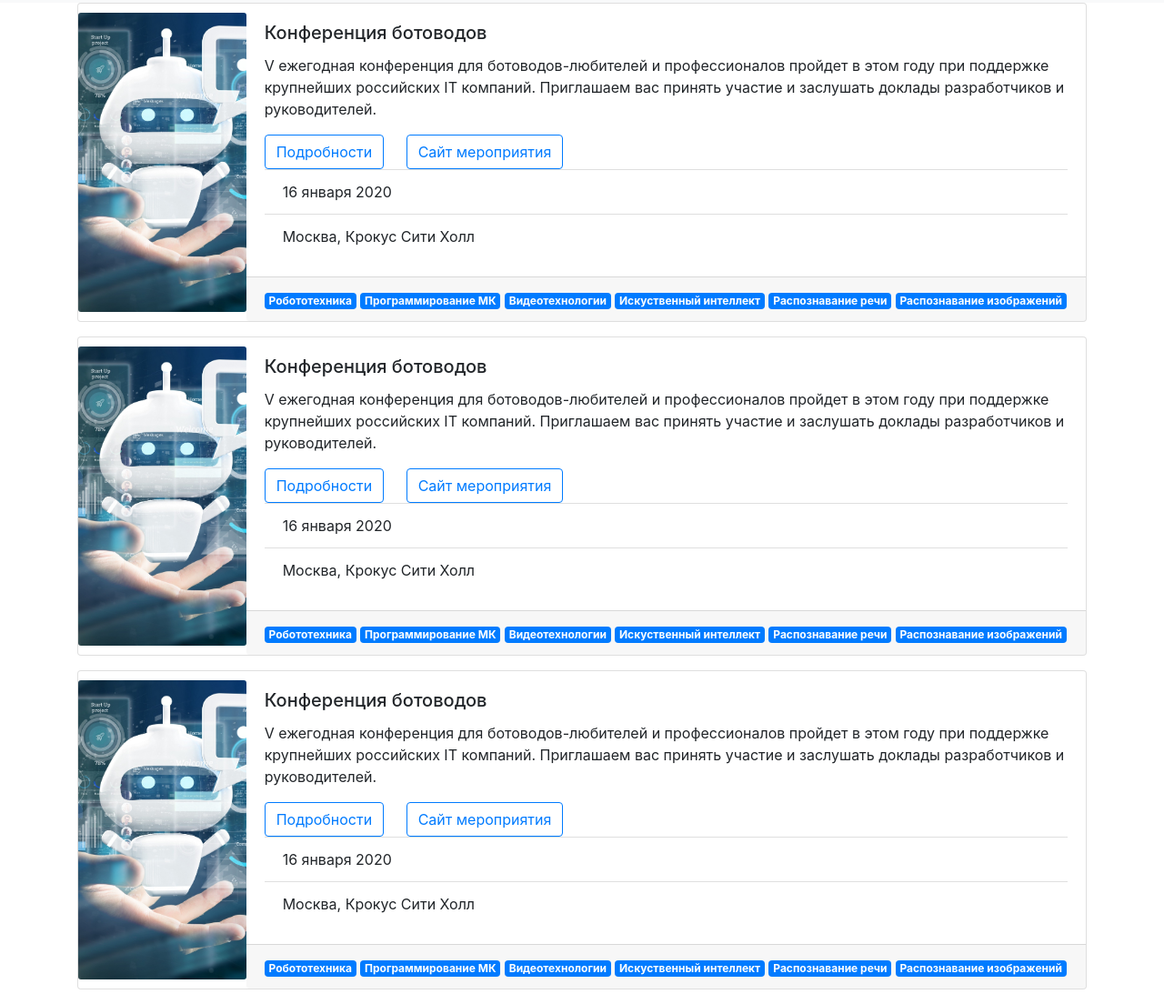
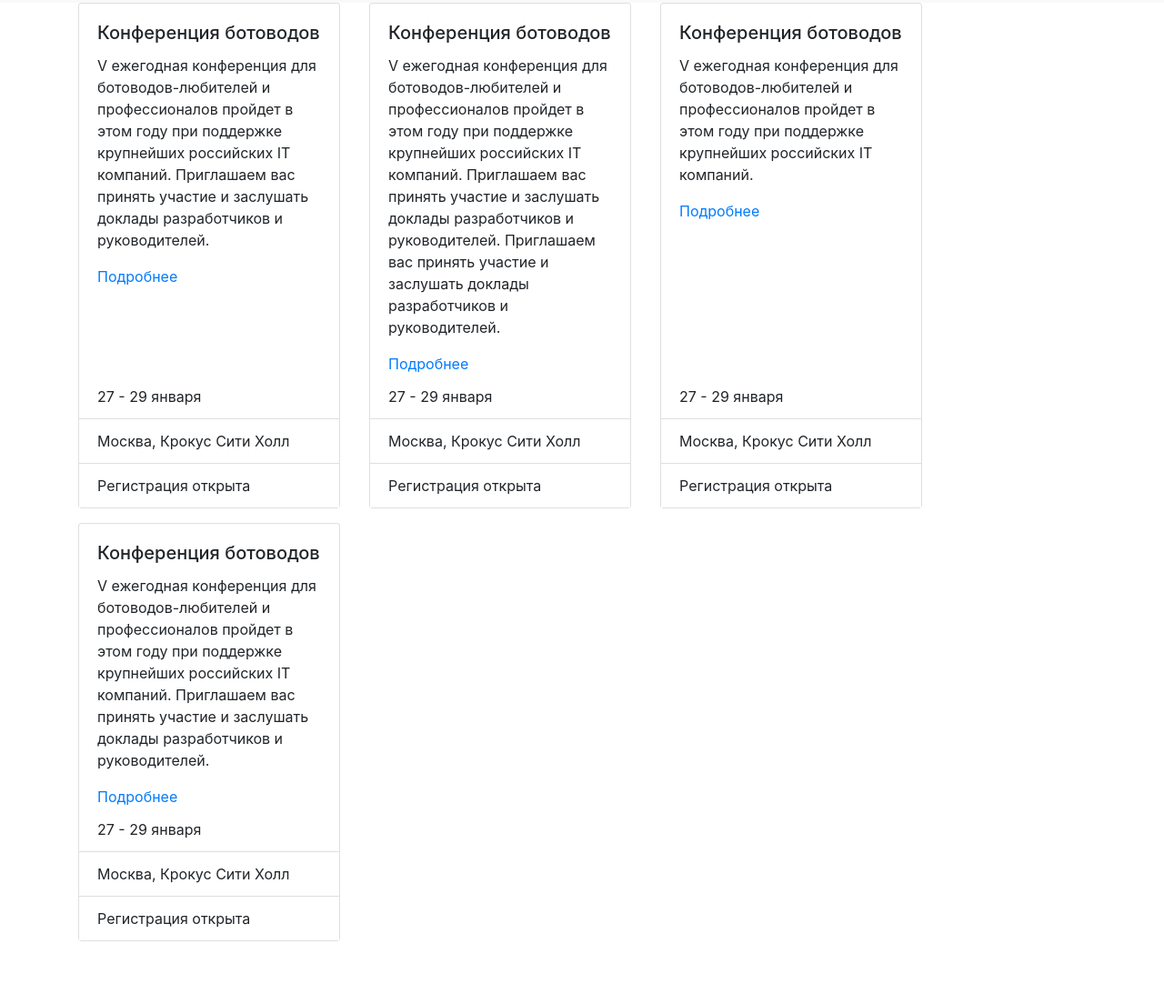
Before and after one commit to EventsExpertsMIEM/EventsFront, a plain HTML site: page index.html in a window 1280 px wide. Shown: the part 53-1157 px from the top of the page at 91% size. After the commit the page ends 1104 px from the top, so only its background shows below. Drawn offline with nearby package versions, Linux system fonts and the light colour scheme.

Commit message:
updated index
new event cards in index, register nav item added

```diff
--- a/index.html
+++ b/index.html
@@ -32,7 +32,70 @@
       </ul>
     </nav>
     <div class="container">
-      <!-- card 1 -->
+      <div class="row">
+        <!-- card 1 -->
+        <div class="card mb-3 mr-3 ml-3" style="width: 18rem;">
+          <div class="card-body pb-0">
+            <h5 class="card-title">Конференция ботоводов</h5>
+            <p class="card-text">V ежегодная конференция для ботоводов-любителей и профессионалов пройдет в этом году при поддержке крупнейших российских IT компаний. Приглашаем вас принять участие и заслушать доклады разработчиков и руководителей.</p>
+            <a href="event1.html" class="card-link">Подробнее</a>
+          </div>
+          <div class="pt-auto">
+            <ul class="list-group list-group-flush">
+              <li class="list-group-item">27 - 29 января</li>
+              <li class="list-group-item">Москва, Крокус Сити Холл</li>
+              <li class="list-group-item">Регистрация открыта</li>
+            </ul>
+          </div>
+        </div>
+        <!-- card 2 -->
+        <div class="card mb-3 mr-3 ml-3" style="width: 18rem;">
+          <div class="card-body pb-0">
+            <h5 class="card-title">Конференция ботоводов</h5>
+            <p class="card-text">V ежегодная конференция для ботоводов-любителей и профессионалов пройдет в этом году при поддержке крупнейших российских IT компаний. Приглашаем вас принять участие и заслушать доклады разработчиков и руководителей. Приглашаем вас принять участие и заслушать доклады разработчиков и руководителей.</p>
+            <a href="event1.html" class="card-link">Подробнее</a>
+          </div>
+          <div class="pt-auto">
+            <ul class="list-group list-group-flush">
+              <li class="list-group-item">27 - 29 января</li>
+              <li class="list-group-item">Москва, Крокус Сити Холл</li>
+              <li class="list-group-item">Регистрация открыта</li>
+            </ul>
+          </div>
+        </div>
+        <!-- card 3 -->
+       <div class="card mb-3 mr-3 ml-3" style="width: 18rem;">
+          <div class="card-body pb-0">
+            <h5 class="card-title">Конференция ботоводов</h5>
+            <p class="card-text">V ежегодная конференция для ботоводов-любителей и профессионалов пройдет в этом году при поддержке крупнейших российских IT компаний.</p>
+            <a href="event1.html" class="card-link">Подробнее</a>
+          </div>
+          <div class="pt-auto">
+            <ul class="list-group list-group-flush">
+              <li class="list-group-item">27 - 29 января</li>
+              <li class="list-group-item">Москва, Крокус Сити Холл</li>
+              <li class="list-group-item">Регистрация открыта</li>
+            </ul>
+          </div>
+        </div>
+        <!-- card 4 -->
+        <div class="card mb-3 mr-3 ml-3" style="width: 18rem;">
+          <div class="card-body pb-0">
+            <h5 class="card-title">Конференция ботоводов</h5>
+            <p class="card-text">V ежегодная конференция для ботоводов-любителей и профессионалов пройдет в этом году при поддержке крупнейших российских IT компаний. Приглашаем вас принять участие и заслушать доклады разработчиков и руководителей.</p>
+            <a href="event1.html" class="card-link">Подробнее</a>
+          </div>
+          <div class="pt-auto">
+            <ul class="list-group list-group-flush">
+              <li class="list-group-item">27 - 29 января</li>
+              <li class="list-group-item">Москва, Крокус Сити Холл</li>
+              <li class="list-group-item">Регистрация открыта</li>
+            </ul>
+          </div>
+        </div>
+
+      </div>
+      <!-- card 1
       <div class="card mb-3">
         <div class="row no-gutters d-flex flex-wrap align-items-center">
           <div class="col-md-2">
@@ -59,63 +122,7 @@
             </div>
           </div>
         </div>
-      </div>
-      <!-- card 2 -->
-      <div class="card mb-3">
-        <div class="row no-gutters d-flex flex-wrap align-items-center">
-          <div class="col-md-2">
-            <img src="img/bot1.jpeg" class="card-img" alt="event image 1">
-          </div>
-          <div class="col-md-10">
-            <div class="card-body">
-              <h5 class="card-title">Конференция ботоводов</h5>
-              <p class="card-text">V ежегодная конференция для ботоводов-любителей и профессионалов пройдет в этом году при поддержке крупнейших российских IT компаний. Приглашаем вас принять участие и заслушать доклады разработчиков и руководителей.</p>
-              <a href="event1.html" class="card-link btn btn-outline-primary">Подробности</a>
-              <a href="" class="card-link btn btn-outline-primary">Сайт мероприятия</a>
-              <ul class="list-group list-group-flush">
-                <li class="list-group-item">16 января 2020</li>
-                <li class="list-group-item">Москва, Крокус Сити Холл</li>
-              </ul>
-            </div>
-            <div class="card-footer">
-              <a href="#" class="badge badge-primary">Робототехника</a>
-                <a href="#" class="badge badge-primary">Программирование МК</a>
-                <a href="#" class="badge badge-primary">Видеотехнологии</a>
-                <a href="#" class="badge badge-primary">Искуственный интеллект</a>
-                <a href="#" class="badge badge-primary">Распознавание речи</a>
-                <a href="#" class="badge badge-primary">Распознавание изображений</a>
-            </div>
-          </div>
-        </div>
-      </div>
-      <!-- card 3 -->
-      <div class="card mb-3">
-        <div class="row no-gutters d-flex flex-wrap align-items-center">
-          <div class="col-md-2">
-            <img src="img/bot1.jpeg" class="card-img" alt="event image 1">
-          </div>
-          <div class="col-md-10">
-            <div class="card-body">
-              <h5 class="card-title">Конференция ботоводов</h5>
-              <p class="card-text">V ежегодная конференция для ботоводов-любителей и профессионалов пройдет в этом году при поддержке крупнейших российских IT компаний. Приглашаем вас принять участие и заслушать доклады разработчиков и руководителей.</p>
-              <a href="event1.html" class="card-link btn btn-outline-primary">Подробности</a>
-              <a href="" class="card-link btn btn-outline-primary">Сайт мероприятия</a>
-              <ul class="list-group list-group-flush">
-                <li class="list-group-item">16 января 2020</li>
-                <li class="list-group-item">Москва, Крокус Сити Холл</li>
-              </ul>
-            </div>
-            <div class="card-footer">
-              <a href="#" class="badge badge-primary">Робототехника</a>
-                <a href="#" class="badge badge-primary">Программирование МК</a>
-                <a href="#" class="badge badge-primary">Видеотехнологии</a>
-                <a href="#" class="badge badge-primary">Искуственный интеллект</a>
-                <a href="#" class="badge badge-primary">Распознавание речи</a>
-                <a href="#" class="badge badge-primary">Распознавание изображений</a>
-            </div>
-          </div>
-        </div>
-      </div>
+      </div> -->
     </div>
     <!-- jQuery first, then Popper.js, then Bootstrap JS -->
     <script src="https://code.jquery.com/jquery-3.2.1.slim.min.js" integrity="sha384-KJ3o2DKtIkvYIK3UENzmM7KCkRr/rE9/Qpg6aAZGJwFDMVNA/GpGFF93hXpG5KkN" crossorigin="anonymous"></script>
```
Also changed, not shown: auth.html (+3 -0 lines).
